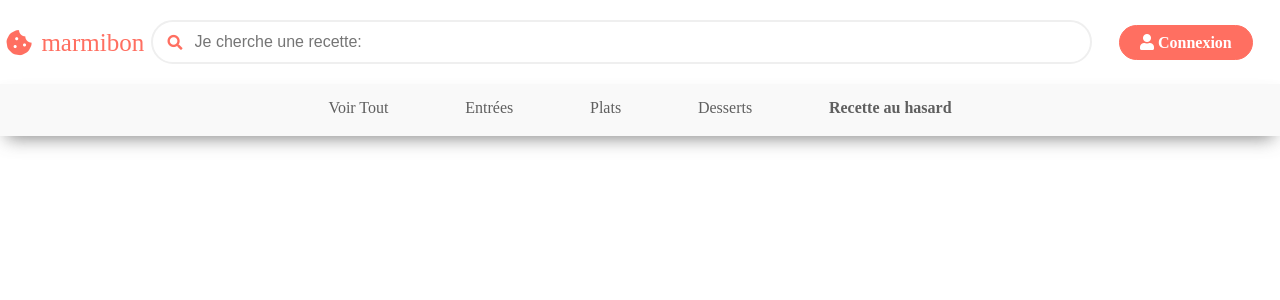
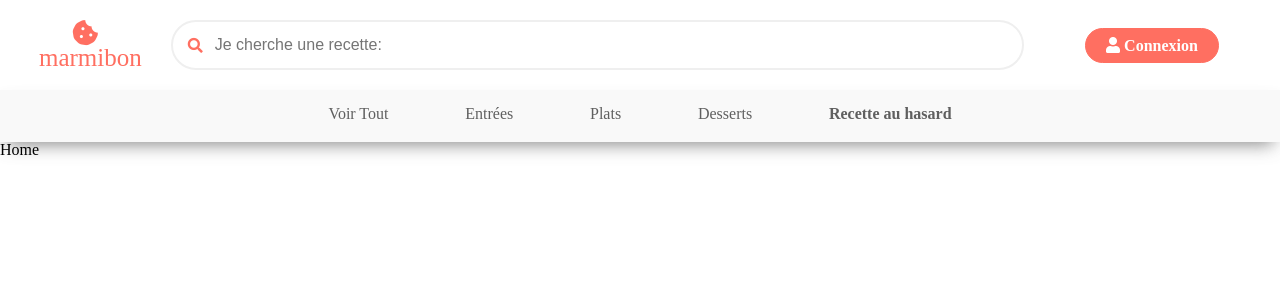
Before and after one commit to BlondeauJulien/Marmibon-recipe, a React (Create React App) app in the folder client/: page / in a window 1280 px wide. Shown: the top 300 px of the page. Built offline with nearby package versions, Linux system fonts and the light colour scheme.

Commit message:
minor css header change and add README.md

```diff
--- a/client/src/App.js
+++ b/client/src/App.js
@@ -1,6 +1,7 @@
 import React, { Fragment } from 'react';
 import { BrowserRouter as Router, Route, Switch } from 'react-router-dom';
 import NavBar from './components/layout/NavBar';
+import Home from './components/pages/Home'
 import './App.css';
 
 function App() {
@@ -8,6 +9,11 @@
 		<Fragment>
 			<Router>
 				<NavBar />
+				<main>
+					<Switch>
+						<Home />
+					</Switch>
+				</main>
 			</Router>
 		</Fragment>
 	);
--- /dev/null
+++ b/client/src/components/pages/Home.js
@@ -0,0 +1,11 @@
+import React from 'react'
+
+const Home = () => {
+    return (
+        <div>
+            Home
+        </div>
+    )
+}
+
+export default Home
--- a/client/src/css/header.css
+++ b/client/src/css/header.css
@@ -1,6 +1,6 @@
 .header-top-container {
     display: grid;
-    grid-template-columns: 0.8fr 5fr 1fr;
+    grid-template-columns: 1fr 5fr 1.5fr;
     padding: 20px 0;
 }
 
@@ -16,6 +16,7 @@
 
     font-size: 25px;
     text-decoration: none;
+    margin: 0 20px;
 }
 
 .logo-container h1 {
```
Also changed, not shown: 1 other file (tests, documents, lock files or other folders).
